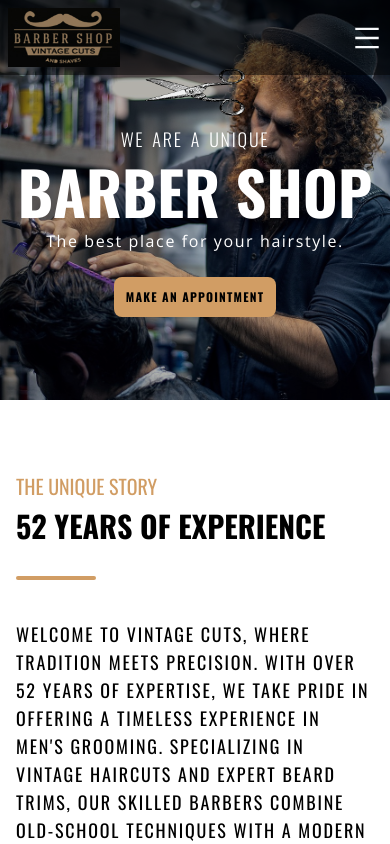
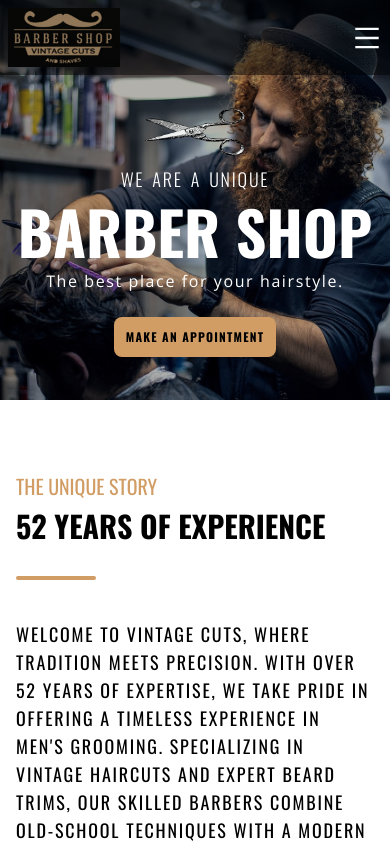
Before and after one commit to Danieljamespm/barber-shop-react, a React (Vite) app: page / in a window 390 px wide. Shown: the top 844 px of the page. Built offline with nearby package versions, Linux system fonts and the light colour scheme.

Commit message:
added padding to image to move everything down a little for mobile.

```diff
--- a/src/Components/Hero.jsx
+++ b/src/Components/Hero.jsx
@@ -5,7 +5,7 @@ const Hero = () => {
   return (
     <div className='bg-hero-image bg-cover bg-center h-[400px] sm:h-[800px] lg:h-[1200px] xl:h-[1400px] bg-black bg-blend-darken bg-opacity-30 flex justify-center items-center flex-col font-oswald '>
 
-        <img className=' w-[100px] md:w-[180px] lg:w-[220px] mx-auto' src="./barber-scissors.png" alt="" />
+        <img className=' w-[100px] pt-20 md:w-[180px] lg:w-[220px] mx-auto' src="./barber-scissors.png" alt="" />
         <p className='text-lg md:text-3xl text-white [word-spacing:0.16rem] p-2 tracking-widest font-light'>WE ARE A UNIQUE</p>
         <h1 className='text-white font-bold text-6xl sm:text-6xl md:text-7xl lg:text-9xl '>BARBER SHOP</h1>
         <p className='text-white p-2 text-md md:text-xl font-light tracking-widest font-Opensans'>The best place for your hairstyle.</p>
```
